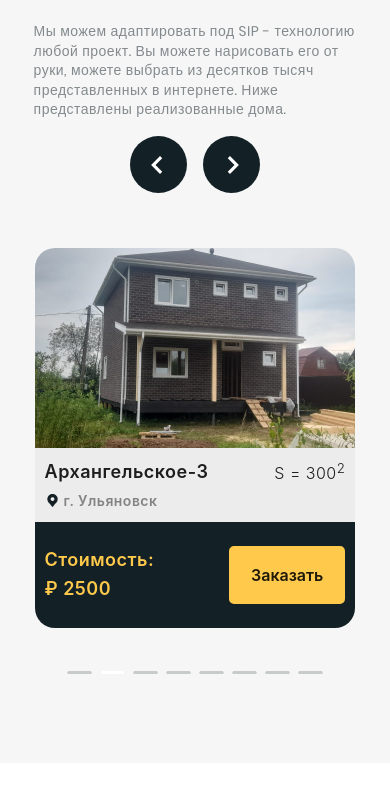
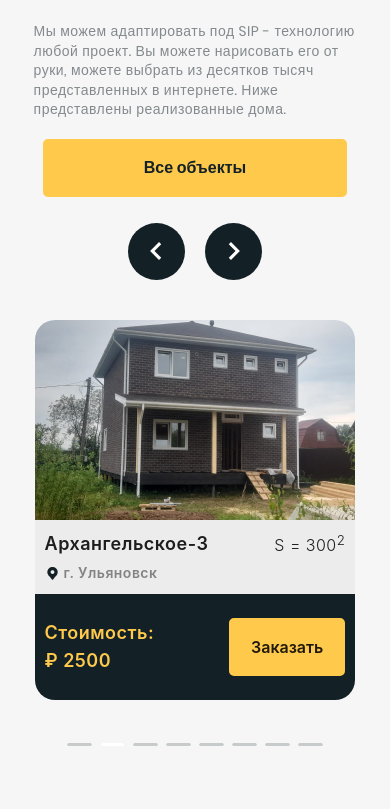
Before and after one commit to Werwllleh/Dhome, a Next.js app: page / in a window 390 px wide. Shown: the part 1583-2392 px from the top of the page. Built offline with nearby package versions, Linux system fonts and the light colour scheme.

Commit message:
toggle menu

```diff
--- a/pages/404.js
+++ b/pages/404.js
@@ -1,5 +1,5 @@
 export default function Error() {
 	return (
-		<h1>МОЯ КАСТОМНАЯ СТРАНИЦА С ОШИБКОЙ</h1>
+		<h1>Такой страницы не существует</h1>
 	)
 }
--- a/pages/styles/global.css
+++ b/pages/styles/global.css
@@ -111,6 +111,12 @@ select {
     border-color 0.3s ease-in-out, box-shadow 0.3s ease-in-out;
   -o-transition: color 0.3s ease-in-out, background-color 0.3s ease-in-out,
     border-color 0.3s ease-in-out, box-shadow 0.3s ease-in-out;
+}
+
+.body-block {
+  height: 100%;
+  overflow: hidden;
+
 }
 
 .btn:hover {
--- a/src/components/Footer/Footer.jsx
+++ b/src/components/Footer/Footer.jsx
@@ -36,13 +36,13 @@ const Footer = () => {
             </div>
             <div className={s.contact_links}>
               <div className={s.item}>
-                <Image className={s.contact_icon} src={phone} />
+                <Image className={s.contact_icon} src={phone} alt={""} />
                 <Link className={s.contact_link} href={"tel:+79991115533"}>
                   +79991115533
                 </Link>
               </div>
               <div className={s.item}>
-                <Image className={s.contact_icon} src={mail} />
+                <Image className={s.contact_icon} src={mail} alt={""} />
                 <Link
                   className={s.contact_link}
                   href={"mailto:example@info.ru"}
--- a/src/components/Navbar/NavItem/NavItem.jsx
+++ b/src/components/Navbar/NavItem/NavItem.jsx
@@ -1,13 +1,16 @@
-import React, { useRef } from "react";
+import React, { useEffect, useRef } from "react";
 import Link from "next/link";
-import { menuItems } from "../NavItem/menuItems";
 
 import s from "../NavItem/NavItem.module.css";
 
-const NavItem = ({ href, title }) => {
+const NavItem = ({ toggleClick, href, title }) => {
+  const handleClickItemMenu = () => {
+    toggleClick((current) => !current);
+  };
+
   return (
     <li className={s.nav_item}>
-      <Link className={s.nav_link} href={href}>
+      <Link onClick={handleClickItemMenu} className={s.nav_link} href={href}>
         {title}
       </Link>
     </li>
--- a/src/components/Navbar/Navbar.jsx
+++ b/src/components/Navbar/Navbar.jsx
@@ -5,7 +5,7 @@ import { menuItems } from "./NavItem/menuItems";
 import s from "../Navbar/Navbar.module.css";
 import NavItem from "./NavItem/NavItem";
 
-const Navbar = ({ setelement }) => {
+const Navbar = ({}) => {
   const [headColor, setHeadColor] = useState(false);
   const [isActiveToggler, setIsActiveToggler] = useState(false);
 
@@ -21,6 +21,16 @@ const Navbar = ({ setelement }) => {
       setHeadColor(false);
     }
   };
+
+  useEffect(() => {
+    let body = document.querySelector("body");
+
+    if (isActiveToggler) {
+      body.classList.toggle("body-block");
+    } else {
+      body.classList.remove("body-block");
+    }
+  }, [isActiveToggler]);
 
   useEffect(() => {
     document.addEventListener("scroll", scrollHandler, true);
@@ -127,7 +137,14 @@ const Navbar = ({ setelement }) => {
           >
             <ul className={s.navbar_nav}>
               {menuItems.map((item, i) => {
-                return <NavItem key={i} href={item.href} title={item.title} />;
+                return (
+                  <NavItem
+                    toggleClick={setIsActiveToggler}
+                    key={i}
+                    href={item.href}
+                    title={item.title}
+                  />
+                );
               })}
               <li className={s.nav_item_mobile}>
                 <Link href="#!">
--- a/src/components/Partners/Partners.jsx
+++ b/src/components/Partners/Partners.jsx
@@ -9,21 +9,6 @@ import chzsp from "../../../images/partners/CHZSP.svg";
 import timerline from "../../../images/partners/timerline.svg";
 
 const partners = [
-  {
-    href: "https://xn----7sbhqqjkgebi5npb.xn--p1ai/",
-    imageSrc: okna,
-    alt: "Окна поволжья",
-  },
-  {
-    href: "https://www.ctep.ru/",
-    imageSrc: chzsp,
-    alt: "Чебоксарский завод строительных профилей",
-  },
-  {
-    href: "https://xn--80ajigieluo.xn--p1ai/",
-    imageSrc: timerline,
-    alt: "Тимерлайн",
-  },
   {
     href: "https://xn----7sbhqqjkgebi5npb.xn--p1ai/",
     imageSrc: okna,
@@ -51,6 +36,11 @@ const settings = {
   speed: 800,
   pauseOnHover: true,
   dots: false,
+  appendDots: (dots) => (
+    <div>
+      <ul className={s.partnersDots}> {dots} </ul>
+    </div>
+  ),
   responsive: [
     {
       breakpoint: 768,
--- a/src/components/Partners/Partners.module.css
+++ b/src/components/Partners/Partners.module.css
@@ -26,6 +26,18 @@
   align-items: center !important;
 }
 
+.partnersDots {
+  margin: 40px 0 -5rem 0;
+}
+
+.partnersDots li {
+  width: 25px !important;
+}
+
+.partnersDots li button {
+  background-color: #132026 !important;
+}
+
 @media screen and (max-width: 768px) {
   .body {
     padding: 3rem 0;
--- a/src/components/Projects/Projects.jsx
+++ b/src/components/Projects/Projects.jsx
@@ -174,6 +174,13 @@ const Projects = () => {
                 дома.
               </p>
             </div>
+            <div className={s.head_btns}>
+              <button
+                type="button"
+                className={"btn" + " " + s.btn_all_projects}
+              >
+                Все объекты
+              </button>
               <div className={s.arrows}>
                 <button
                   className={s.arrow + " " + s.prev}
@@ -205,6 +212,7 @@ const Projects = () => {
                     <path d="M16.9799 27.9171L25.8971 19L16.9799 10.0828L14.7705 12.2921L21.4783 19L14.7705 25.7078L16.9799 27.9171Z"></path>
                   </svg>
                 </button>
+              </div>
             </div>
           </div>
           <div className={s.project_slider}>
@@ -242,7 +250,7 @@ const Projects = () => {
                     </div>
                     <button
                       className={"btn" + " " + s.home_buy_btn}
-                      type={"text"}
+                      type="button"
                     >
                       Заказать
                     </button>
--- a/src/components/Projects/Projects.module.css
+++ b/src/components/Projects/Projects.module.css
@@ -5,6 +5,7 @@
 
 .head {
   display: flex;
+  align-items: center;
   justify-content: space-between;
 }
 
@@ -30,6 +31,19 @@
   opacity: 0.5;
   transition: 0.5s;
   line-height: 1.6;
+}
+
+.head_btns {
+  display: flex;
+  flex-direction: column;
+}
+
+.btn_all_projects {
+  background-color: #ffc94b;
+  color: inherit;
+  padding: 15px 20px;
+  border-radius: 5px;
+  font-weight: 600;
 }
 
 .project_slider {
@@ -65,8 +79,6 @@
   justify-content: space-between;
   padding: 0.6rem;
   background-color: #ececec;
-  /*   border-left: 0.5px solid #05090a;
-  border-right: 0.5px solid #05090a; */
 }
 
 .home_title {
@@ -118,6 +130,7 @@
 .arrows {
   display: flex;
   align-items: center;
+  justify-content: space-between;
 }
 
 .arrow {
@@ -126,6 +139,7 @@
   cursor: pointer;
   background-color: #132026;
   padding: 0.6rem;
+  margin: 0.6rem;
   border-radius: 50%;
   -webkit-border-radius: 50%;
   -moz-border-radius: 50%;
@@ -154,7 +168,6 @@
 }
 
 .prev {
-  margin: 0 1rem 0 0;
 }
 
 .projectsDots {
@@ -226,15 +239,25 @@
   .head {
     flex-direction: column;
   }
-  .arrows {
-    margin: 1rem 0 0 0;
-    justify-content: center;
+  .head_btns {
+    margin: 1.2rem 0 0 0;
   }
   .home_img {
     height: 240px;
   }
   .project_slide {
     max-width: 420px;
+  }
+  .head_btns {
+    width: 90%;
+    align-items: center;
+  }
+  .btn_all_projects {
+    width: 100%;
+    margin: 0 0 1rem 0;
+  }
+  .project_slider {
+    padding: 1rem 0;
   }
 }
 
```
Lines whose indentation alone changed are shown as unchanged.
